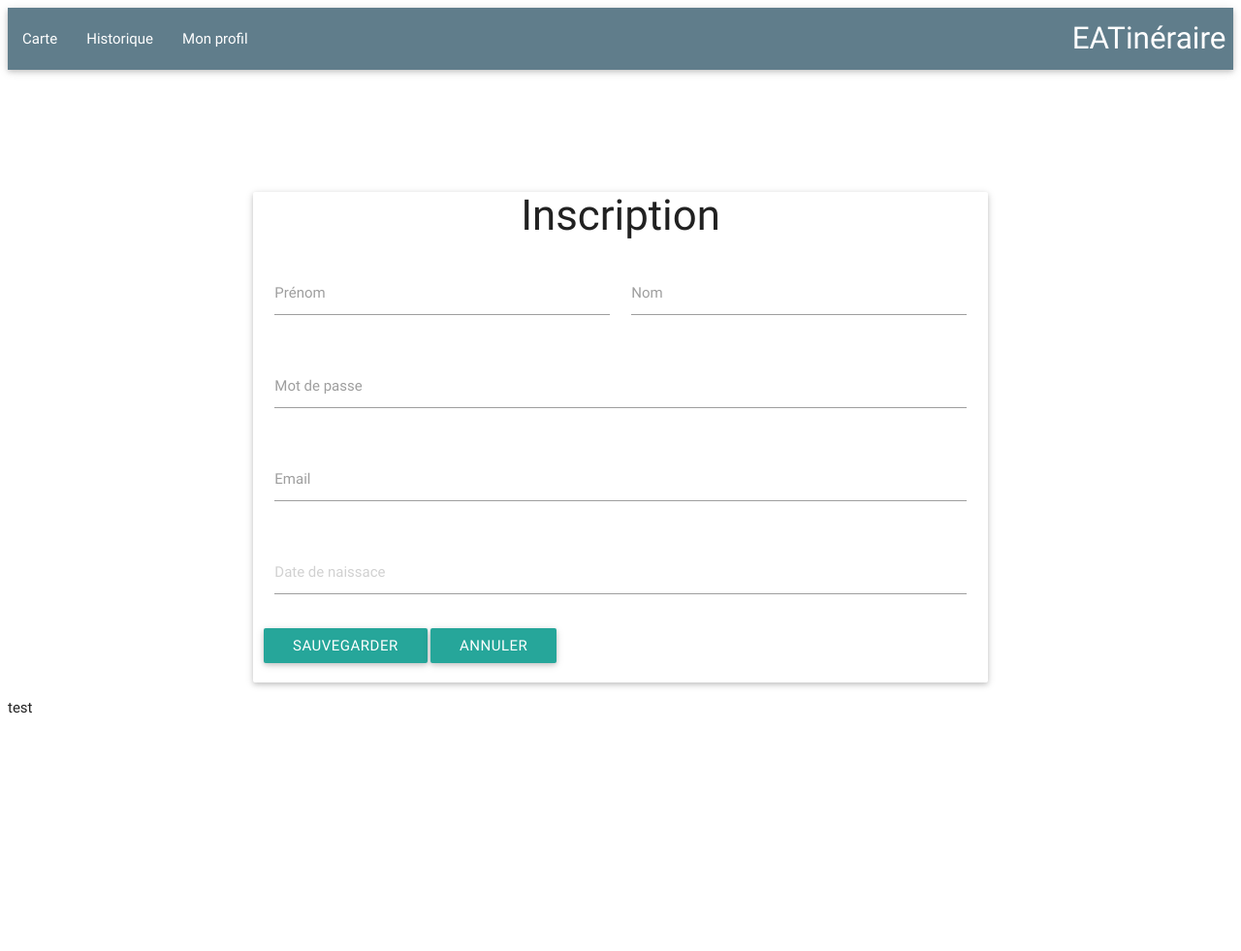
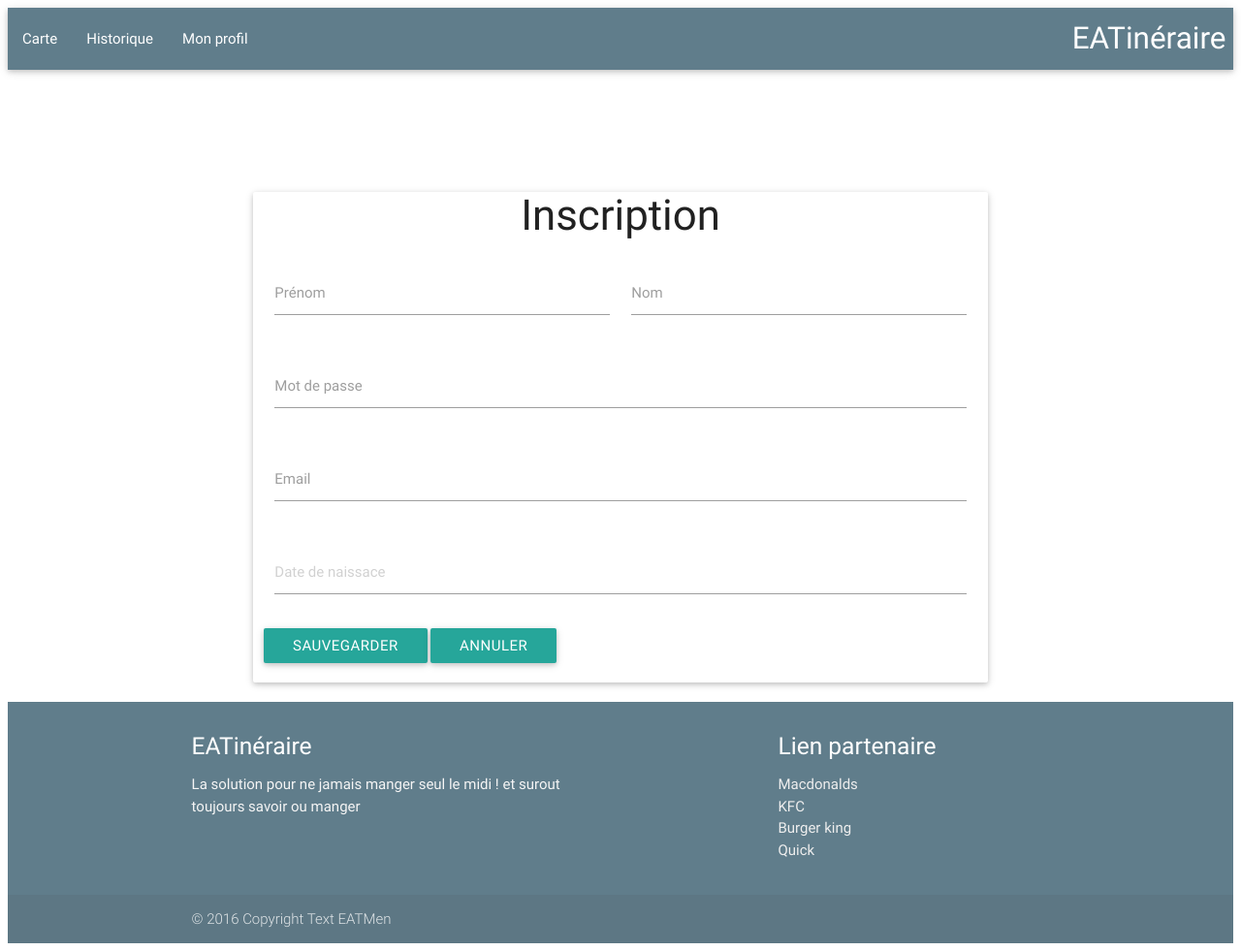
Before and after one commit to Maxiii62/EPSIWORKSHOP, a PHP site: page /front/html/Inscription.php in a window 1280 px wide. Shown: the whole page at 97% size. Before the commit the page ends 736 px from the top, so only its background shows below. Run offline with PHP 8.4, Linux system fonts and the light colour scheme; some libraries are stand-ins or nearby versions.

Commit message:
Vue : nouveau footer

```diff
--- a/fragments/footer.php
+++ b/fragments/footer.php
@@ -1,9 +1,31 @@
 
-<script src="https://code.jquery.com/jquery-2.1.1.min.js"></script>
-<script src="../../materialize/js/materialize.js"></script>
-<script src="../../materialize/js/init.js"></script>
-<script src="../../materialize/js/script.js"></script>
-<?php
 
-echo 'test';
-?>
+
+<footer class="page-footer blue-grey">
+    <div class="container">
+        <div class="row">
+            <div class="col l6 s12">
+                <h5 class="white-text">EATinéraire</h5>
+                <p class="grey-text text-lighten-4">La solution pour ne jamais manger seul le midi ! et surout toujours savoir ou manger</p>
+            </div>
+            <div class="col l4 offset-l2 s12">
+                <h5 class="white-text">Lien partenaire</h5>
+                <ul>
+                    <li><a class="grey-text text-lighten-3" href="#!">Macdonalds</a></li>
+                    <li><a class="grey-text text-lighten-3" href="#!">KFC</a></li>
+                    <li><a class="grey-text text-lighten-3" href="#!">Burger king</a></li>
+                    <li><a class="grey-text text-lighten-3" href="#!">Quick</a></li>
+                </ul>
+            </div>
+        </div>
+    </div>
+    <div class="footer-copyright">
+        <div class="container">
+            © 2016   Copyright Text EATMen
+        </div>
+    </div>
+    <script src="https://code.jquery.com/jquery-2.1.1.min.js"></script>
+    <script src="../../materialize/js/materialize.js"></script>
+    <script src="../../materialize/js/init.js"></script>
+    <script src="../../materialize/js/script.js"></script>
+</footer>
--- a/fragments/header.php
+++ b/fragments/header.php
@@ -8,7 +8,7 @@
     </head>
     <body>
   <nav>
-    <div class="nav-wrapper blue-grey">
+    <div class="nav-wrapper blue-grey navbar-fixed">
       <a href="#" class="brand-logo right blue-grey">EATinéraire</a>
       <ul id="nav-mobile" class="left hide-on-med-and-down blue-grey">
         <li><a href="">Carte</a></li>
```
